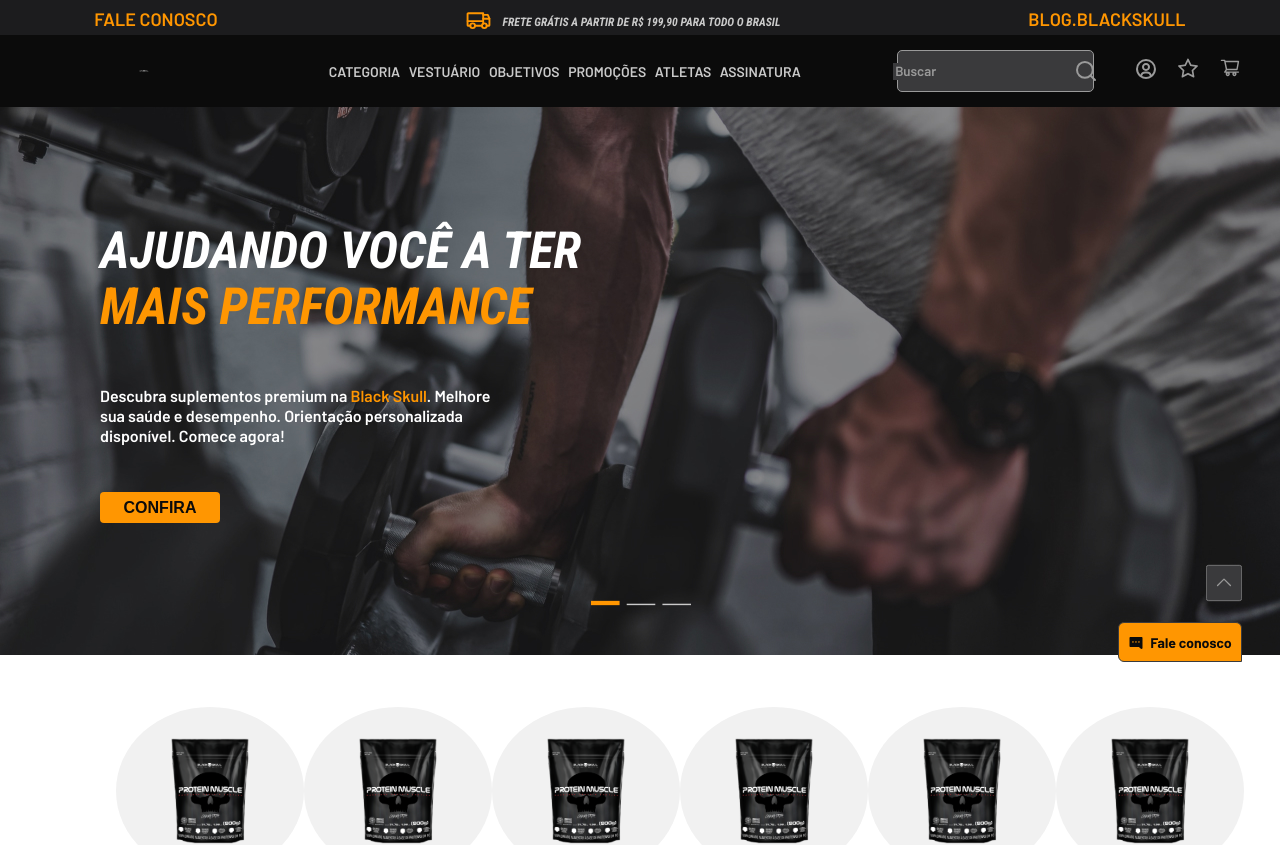
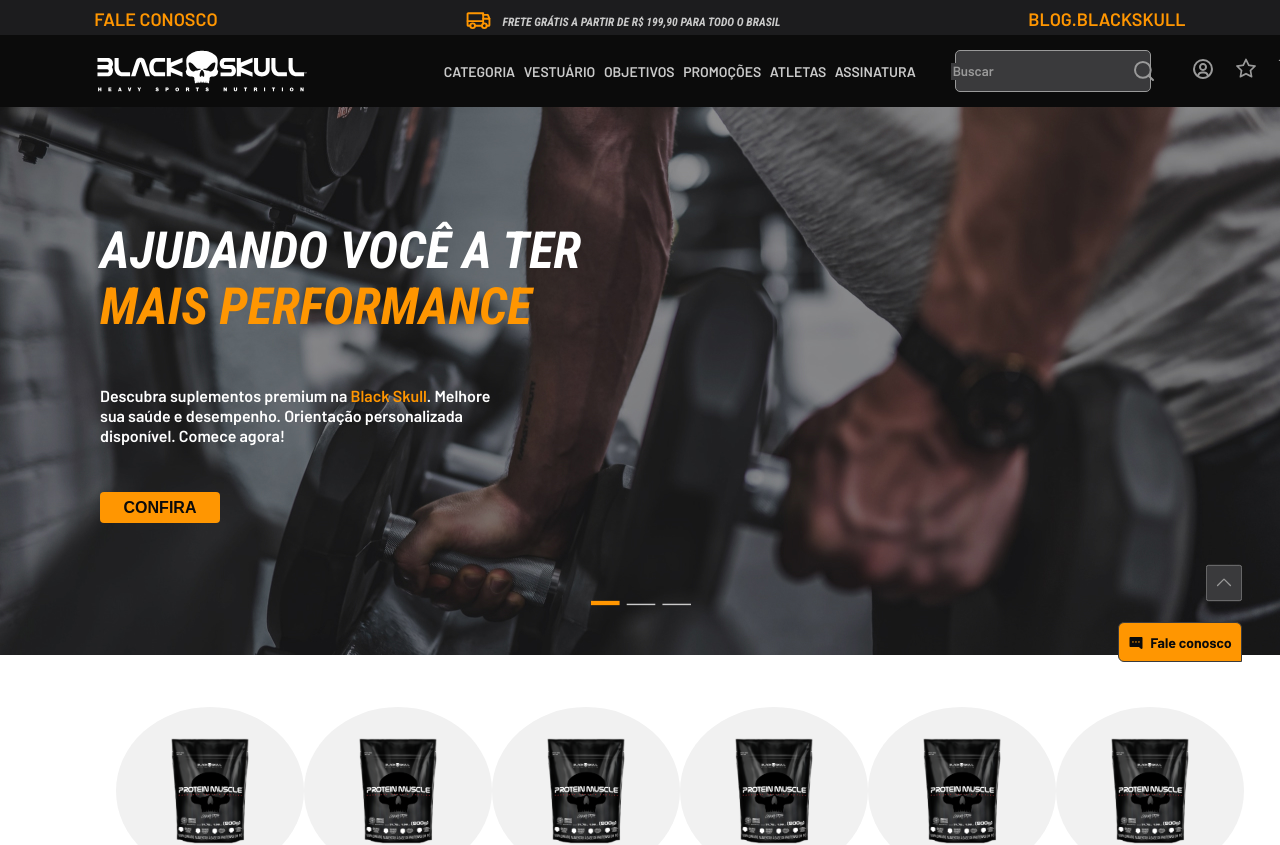
Before and after one commit to Pedro26fer/eccommerce, a React (Vite) app: page / in a window 1280 px wide. Shown: the top 845 px of the page. Built offline with nearby package versions, Linux system fonts and the light colour scheme.

Commit message:
feat: some sections added

```diff
--- a/src/components/AboutSection/index.jsx
+++ b/src/components/AboutSection/index.jsx
@@ -4,7 +4,7 @@
   return (
     <AboutSectionStyle>
       <h2>Sobre a Black Skull</h2>
-      <img className="BlackAbout" src="src/assets/BlackAbout.svg" alt="" />
+      <img className="BlackAbout" src="/BlackAbout.svg" alt="" />
       <p>
         A Black Skull USA é uma marca de suplementos alimentares com foco em
         atletas de alta performance. Nossa sede no Brasil está alocada em Embu
--- a/src/components/Header_Two/index.jsx
+++ b/src/components/Header_Two/index.jsx
@@ -4,7 +4,7 @@
 export function HeaderTwo(){
     return(
         <HeaderTwoStyled>
-            <img src="src/assets/Logo.svg" alt="Logo" />
+            <img src="/Logo.svg" alt="Logo" />
 
             <ul>
                 <li>CATEGORIA</li>
```
Also changed, not shown: public/BlackAbout.svg (renamed from src/assets/BlackAbout.svg), public/Logo.svg.
